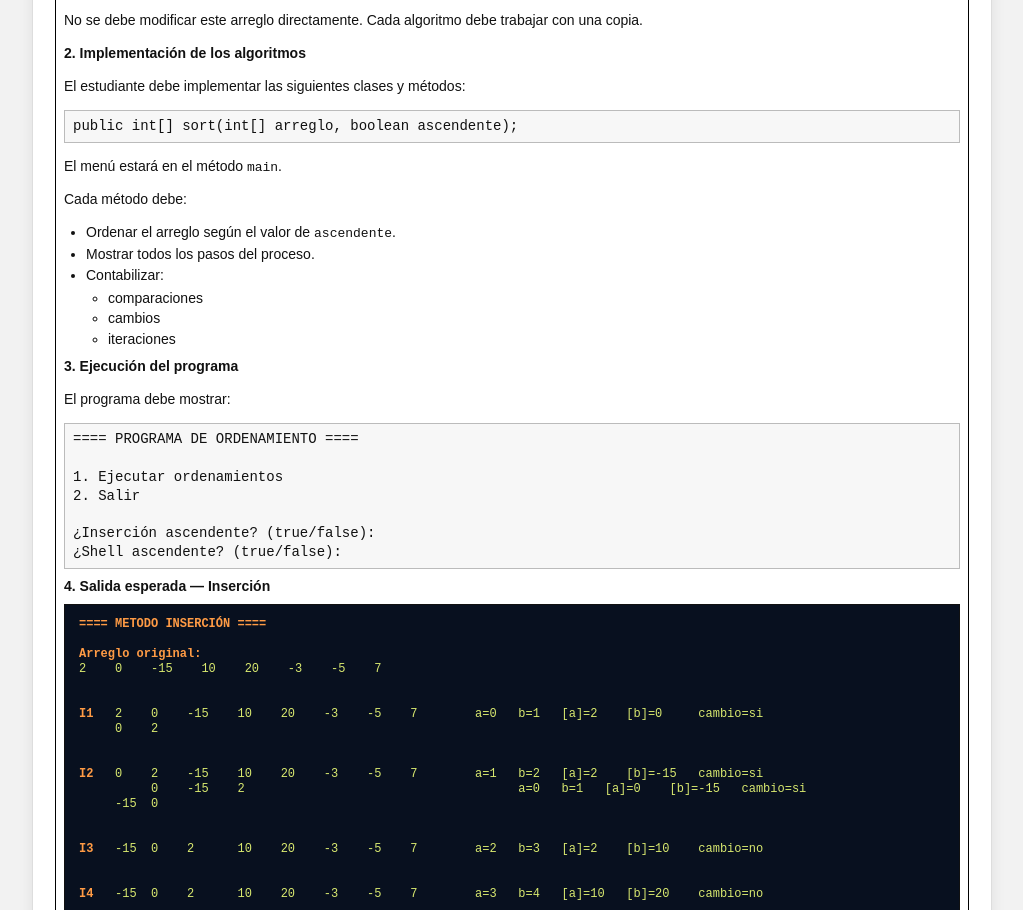
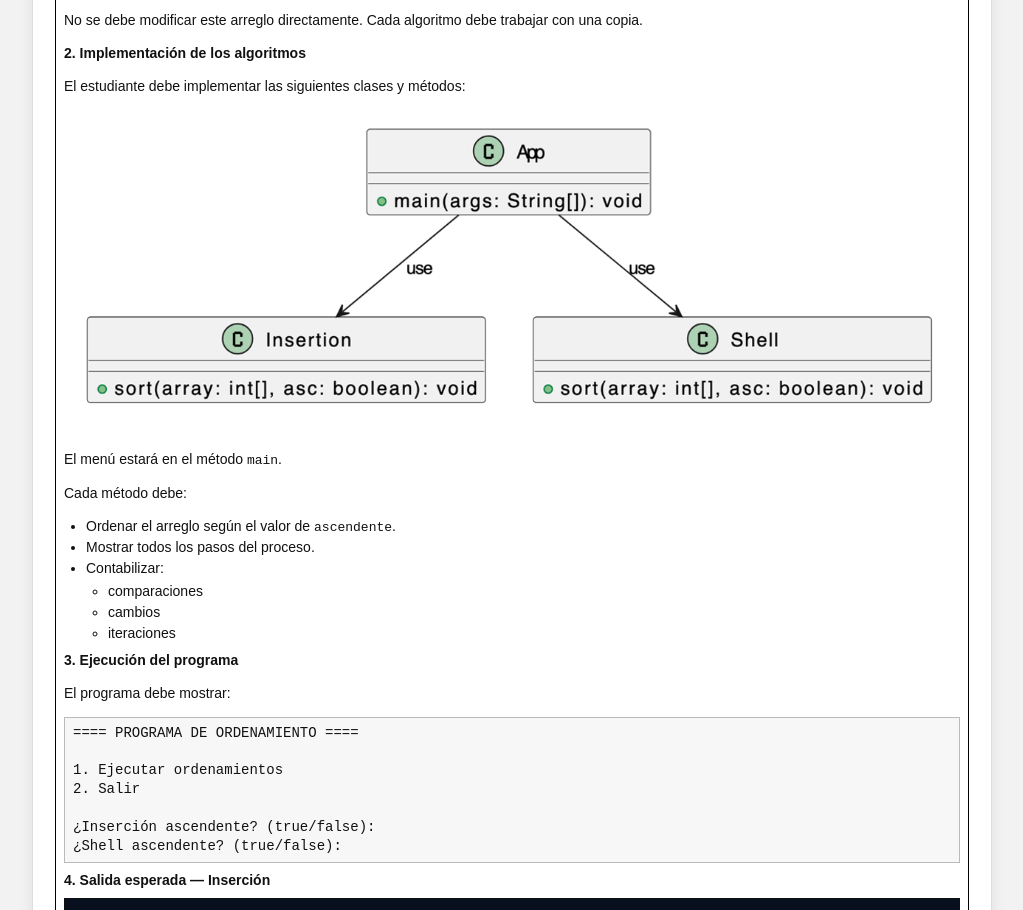
Before and after one commit to PabloT18/icc-est-practicas, a plain HTML site: page unidad1/01-metodos-ordenamiento.html in a window 1280 px wide. Shown: the part 2170-3080 px from the top of the page, without its empty margins (128-1151 px from the left). Drawn offline with Linux system fonts and the light colour scheme.

Commit message:
upd: 01 uml

```diff
--- a/unidad1/01-metodos-ordenamiento.html
+++ b/unidad1/01-metodos-ordenamiento.html
@@ -258,7 +258,11 @@
 
                     <h4>2. Implementación de los algoritmos</h4>
                     <p>El estudiante debe implementar las siguientes clases y métodos:</p>
-                    <span class="code-line">public int[] sort(int[] arreglo, boolean ascendente);</span>
+                    <img
+                        src="../assets/01-uml.png"
+                        alt="Diagrama UML de los algoritmos de ordenamiento"
+                        style="max-width: 100%; height: auto; margin: 8px 0;"
+                    />
                     <p>El menú estará en el método <code>main</code>.</p>
                     <p>Cada método debe:</p>
                     <ul>
```
Also changed, not shown: assets/01-uml.png (added).
